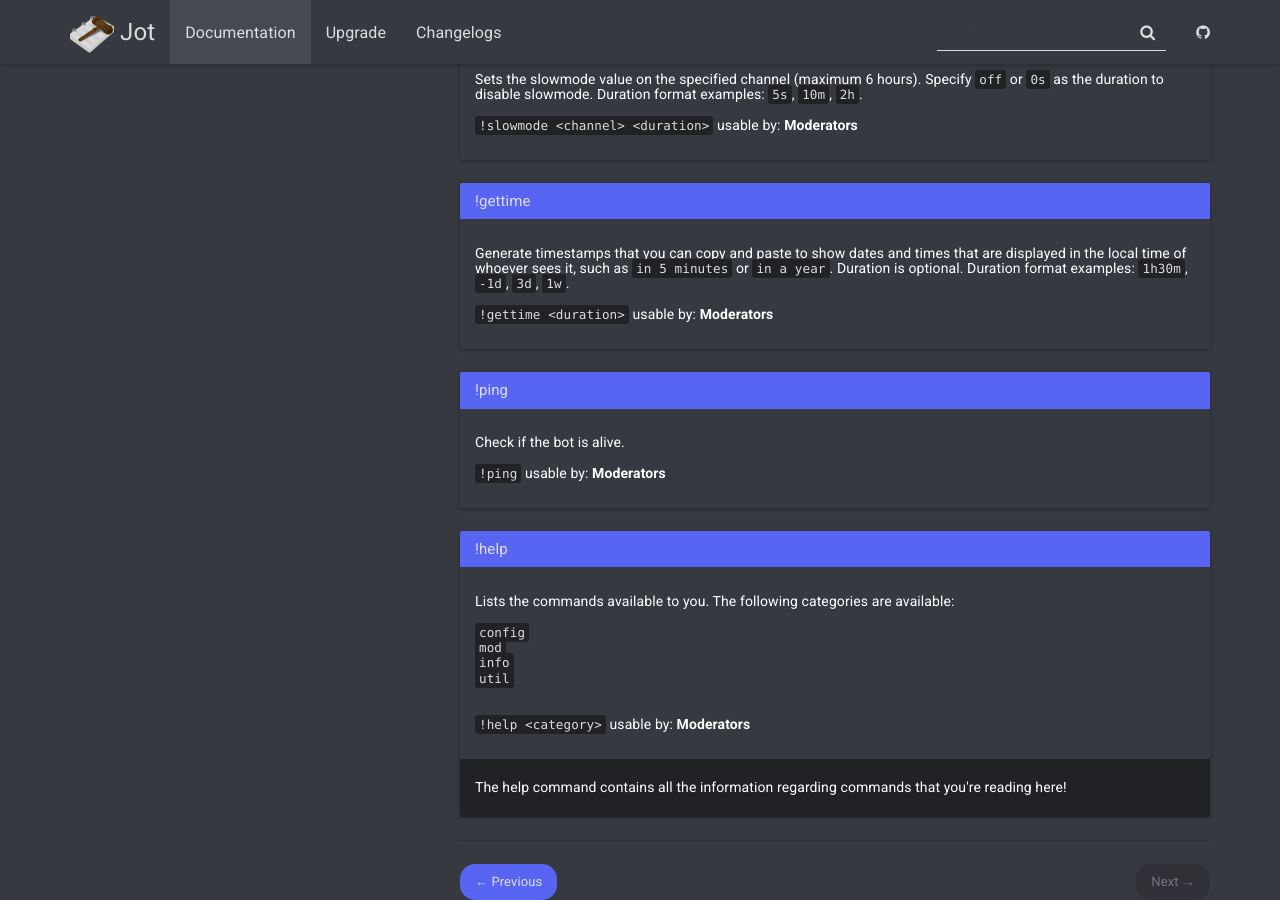
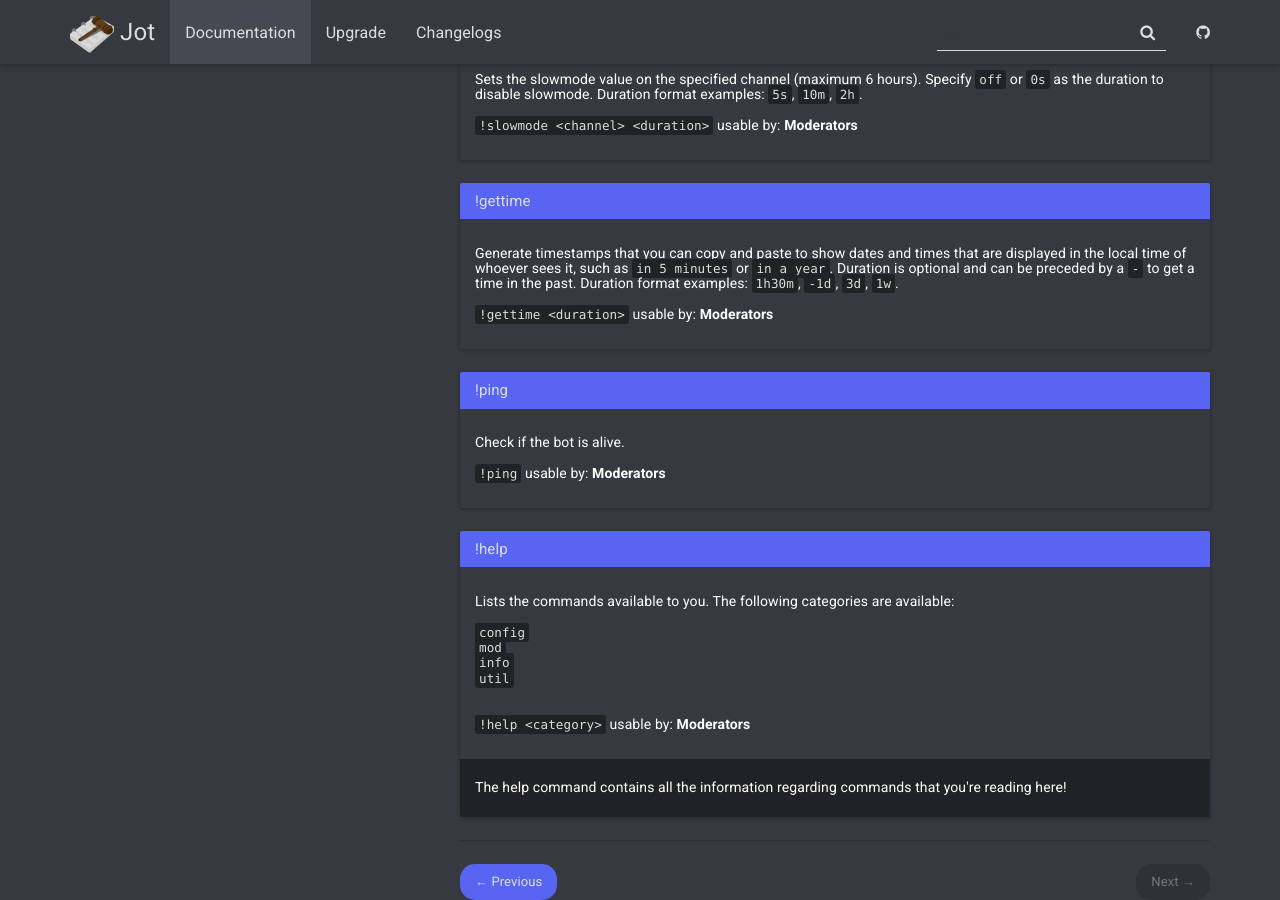
Before and after one commit to sawch/Jot, a Jekyll site: the page built from _docs/commands/cmds-util.md, in a window 1280 px wide and 900 px high, scrolled down 508 px. Built offline with Jekyll 4.4.1, drawn with Linux system fonts in a browser that asks for light colours.

Commit message:
Create 2021-09-30-changelog.md and update !gettime with it's new description

```diff
--- a/_docs/commands/cmds-util.md
+++ b/_docs/commands/cmds-util.md
@@ -46,7 +46,7 @@ description: A list of the utility commands found in the Jot.
 		<h3 class="panel-title" id="gettime">!gettime</h3>
 	</div>
 	<div class="panel-body">
-    <h6>Generate timestamps that you can copy and paste to show dates and times that are displayed in the local time of whoever sees it, such as <code>in 5 minutes</code> or <code>in a year</code>. Duration is optional. Duration format examples: <code>1h30m</code>, <code>-1d</code>, <code>3d</code>, <code>1w</code>.<br/><br/><code>!gettime &lt;duration&gt;</code> usable by: <strong>Moderators</strong></h6>
+    <h6>Generate timestamps that you can copy and paste to show dates and times that are displayed in the local time of whoever sees it, such as <code>in 5 minutes</code> or <code>in a year</code>. Duration is optional and can be preceded by a <code>-</code> to get a time in the past. Duration format examples: <code>1h30m</code>, <code>-1d</code>, <code>3d</code>, <code>1w</code>.<br/><br/><code>!gettime &lt;duration&gt;</code> usable by: <strong>Moderators</strong></h6>
 	</div>
 </div>
 <div class="panel panel-primary">
```
Also changed, not shown: _posts/2021-09-30-changelog.md (added, +11 -0 lines).
